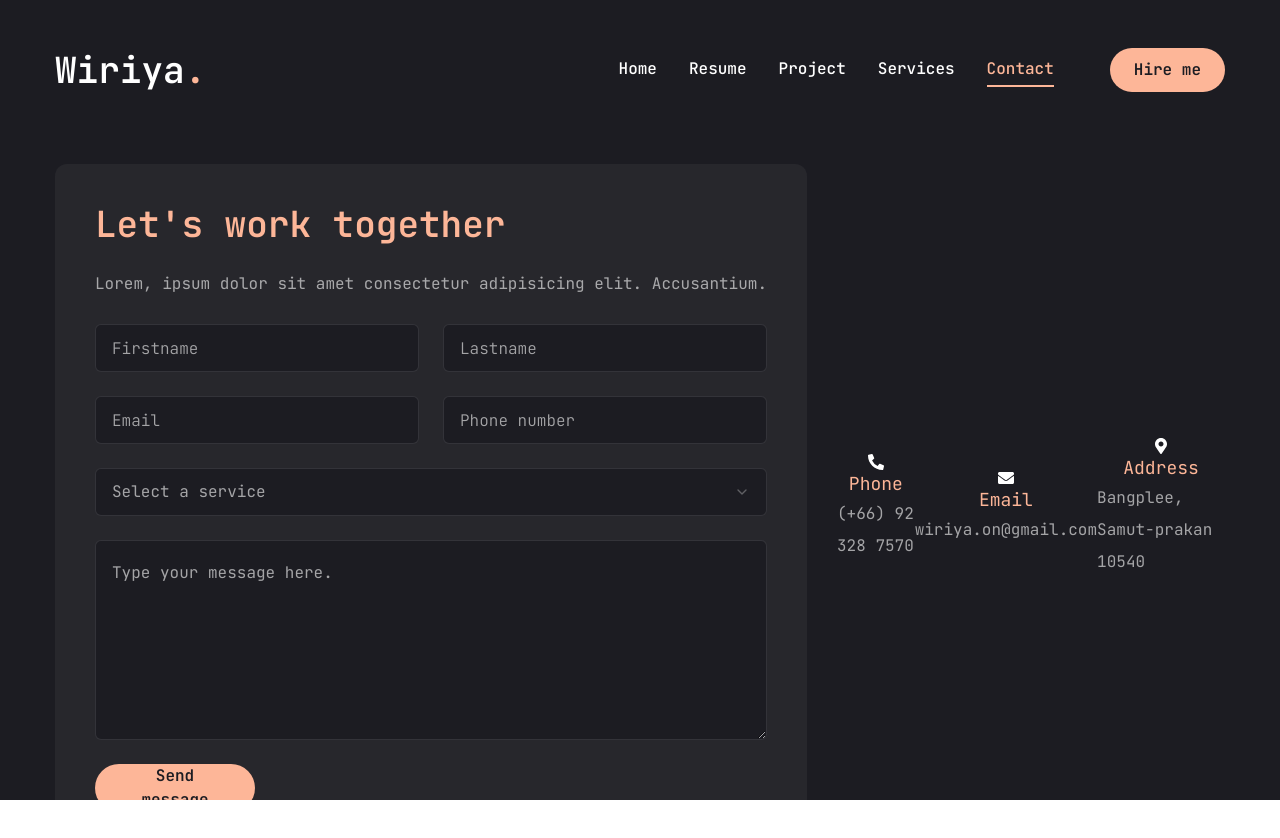
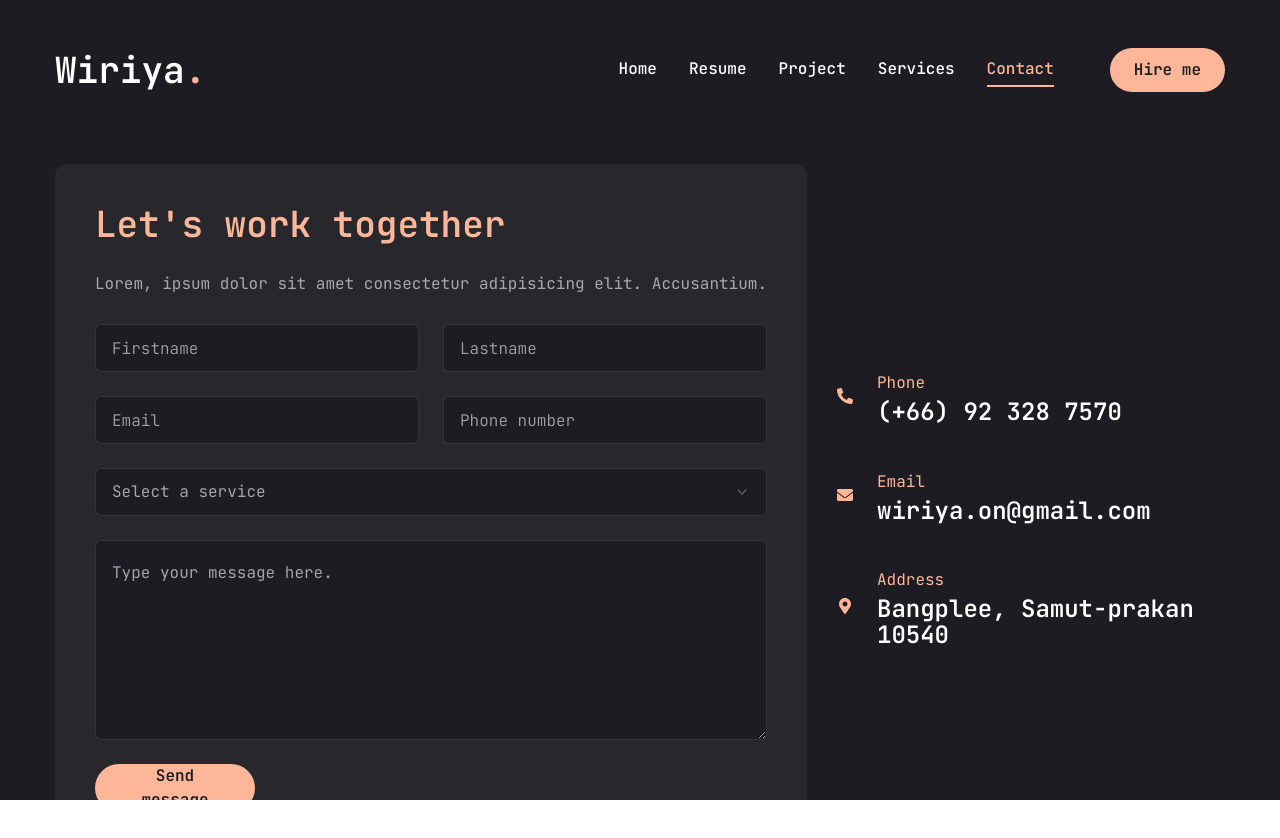
Before and after one commit to mezealot24/WiriyaPortfolio, a Next.js app: page /contact in a window 1280 px wide. Shown: the top 838 px of the page. Built offline with nearby package versions, Linux system fonts and the light colour scheme.

Commit message:
waiting Project and Github link

```diff
--- a/app/contact/page.jsx
+++ b/app/contact/page.jsx
@@ -89,13 +89,21 @@ const Contact = () => {
 					</div>
 					{/* info */}
 					<div className="flex-1 flex items-center xl:justify-end order-1 xl:order-none mb-8 xl:mb-0">
-						{info.map((item, index) => (
-							<div key={index} className="flex flex-col items-center">
-								{item.icon}
-								<h4 className="text-lg text-accent">{item.title}</h4>
-								<p className="text-white/60">{item.description}</p>
-							</div>
-						))}
+						<ul className="flex flex-col gap-10">
+							{info.map((item, index) => {
+								return (
+									<li key={index} className="flex items-center gap-6">
+										<div>
+											<div className=" text-accent">{item.icon}</div>
+										</div>
+										<div>
+											<p className=" text-accent">{item.title}</p>
+											<h3>{item.description}</h3>
+										</div>
+									</li>
+								);
+							})}
+						</ul>
 					</div>
 				</div>
 			</div>
```
Also changed, not shown: .eslintrc.json.
